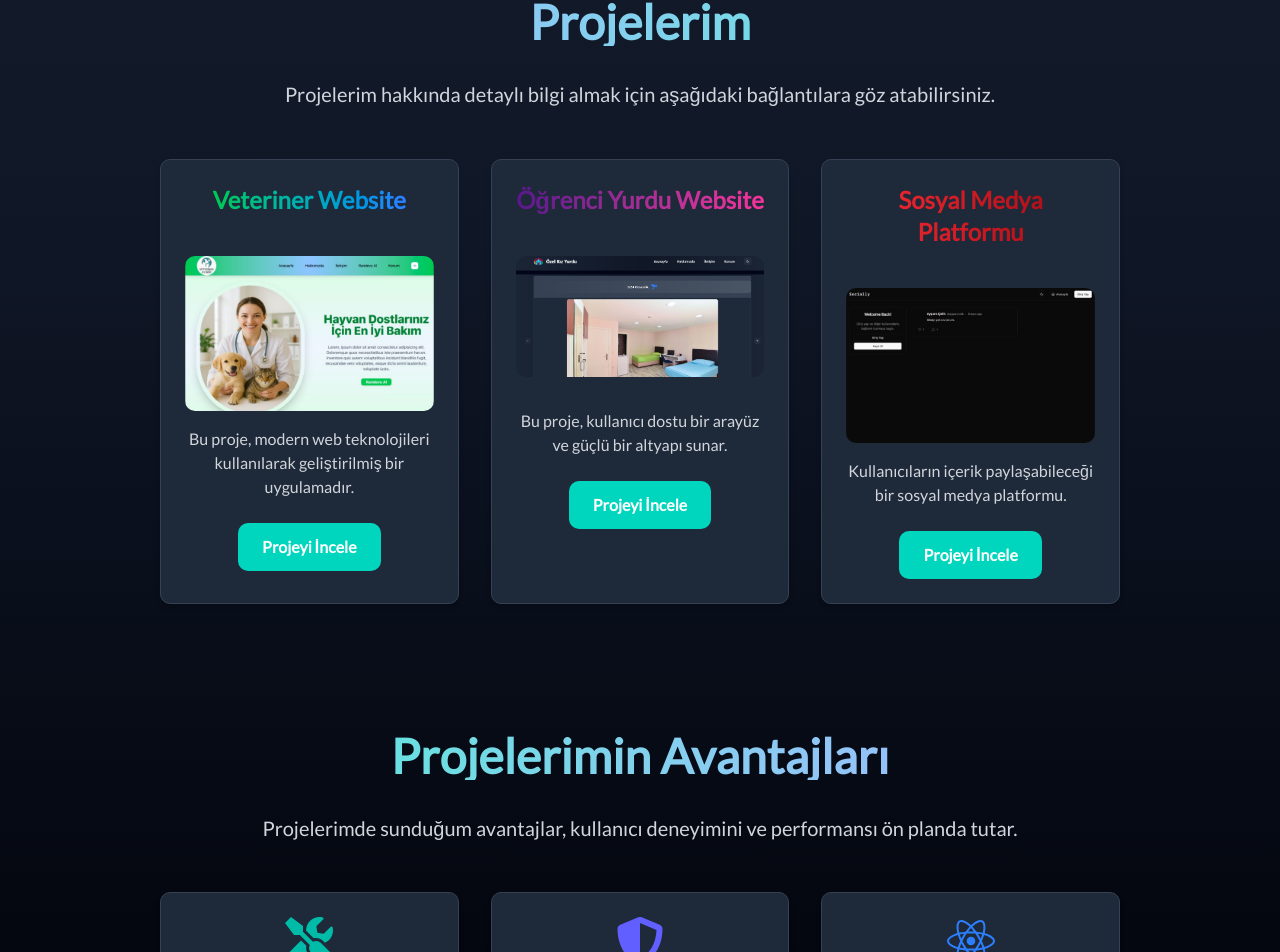
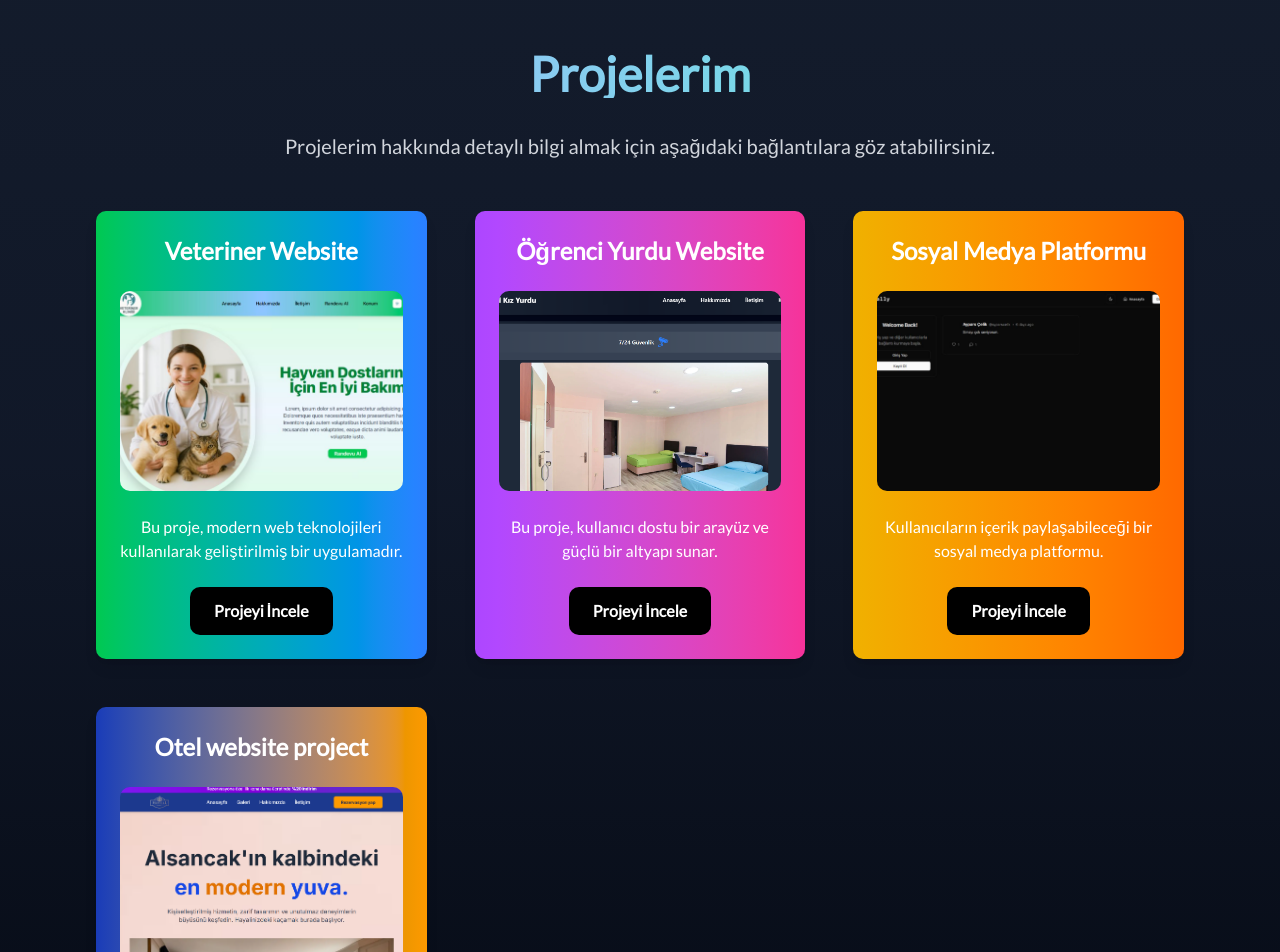
Before and after one commit to orhanaypars/portfolyo-website, a Next.js app: page / in a window 1280 px wide. Shown: the part 1838-2790 px from the top of the page. Built offline with nearby package versions, Linux system fonts and the light colour scheme.

Commit message:
Project 4 added.

```diff
--- a/app/page.tsx
+++ b/app/page.tsx
@@ -63,6 +63,33 @@ export default function Home() {
       });
     }
   };
+
+  const projects = [
+    {
+      title: 'Veteriner Website',
+      description: 'Bu proje, modern web teknolojileri kullanılarak geliştirilmiş bir uygulamadır.',
+      image: '/project-1.png',
+      link: 'https://vet-website-project.vercel.app/'
+    },
+    {
+      title: 'Öğrenci Yurdu Website',
+      description: 'Bu proje, kullanıcı dostu bir arayüz ve güçlü bir altyapı sunar.',
+      image: '/project-2.png',
+      link: 'https://dormitory-project-kappa.vercel.app/'
+    },
+    {
+      title: 'Sosyal Medya Platformu',
+      description: 'Kullanıcıların içerik paylaşabileceği bir sosyal medya platformu.',
+      image: '/project-3.png',
+      link: 'https://social-media-project-six.vercel.app/'
+    },
+    {
+      title: 'Otel website project',
+      description: 'Bu proje, modern web teknolojileri kullanılarak geliştirilmiş bir otel websitesidir.',
+      image: '/project4.png',
+      link: 'https://hotel-website-nu-seven.vercel.app/en'
+    }
+  ];
 
   return (
     <main className="min-h-screen bg-gradient-to-b from-gray-100 via-gray-200 to-gray-300 dark:from-gray-800 dark:via-gray-900 dark:to-black text-gray-900 dark:text-gray-100 overflow-x-hidden">
@@ -149,7 +176,7 @@ export default function Home() {
         </h2>
         <div className="grid grid-cols-2 sm:grid-cols-3 lg:grid-cols-4 gap-8">
           {/* React */}
-          <div className="group relative bg-gradient-to-r from-blue-500 to-teal-500 dark:from-blue-400 dark:to-teal-400 shadow-lg rounded-lg p-6 flex flex-col items-center transform transition duration-500 hover:scale-105">
+          <div className="group relative bg-gradient-to-r from-blue-500 to-teal-500 dark:from-blue-400 dark:to-teal-400 shadow-lg rounded-lg p-6 flex flex-col items-center transform transition duration-500 hover:scale-105 w-48 h-48">
             <FaReact className="text-5xl text-white group-hover:animate-spin" />
             <p className="mt-4 text-lg font-semibold text-white">React</p>
             <div className="absolute inset-0 bg-black bg-opacity-70 opacity-0 group-hover:opacity-100 transition duration-300 flex items-center justify-center rounded-lg">
@@ -251,94 +278,55 @@ export default function Home() {
       {/* Projects Section */}
       <section
   id="projects"
-        className="max-w-6xl mx-auto py-16 px-6 sm:px-12 lg:px-24 text-center"
+  className="max-w-7xl mx-auto py-16 px-6 sm:px-12 lg:px-24 text-center"
 >
   <h2 className="text-4xl sm:text-5xl font-bold text-transparent bg-clip-text bg-gradient-to-r from-indigo-500 to-teal-500 dark:from-indigo-300 dark:to-teal-300 mb-8">
     Projelerim
   </h2>
   <p className="text-lg sm:text-xl leading-relaxed text-gray-700 dark:text-gray-300 mb-12">
-          Projelerim hakkında detaylı bilgi almak için aşağıdaki bağlantılara
-          göz atabilirsiniz.
+    Projelerim hakkında detaylı bilgi almak için aşağıdaki bağlantılara göz atabilirsiniz.
   </p>
-        <div className="grid grid-cols-1 sm:grid-cols-2 lg:grid-cols-3 gap-8">
-          {/* Proje 1 */}
-          <div className="group bg-white dark:bg-gray-800 shadow-md rounded-lg p-6 border border-gray-200 dark:border-gray-700 flex flex-col items-center text-center transform transition duration-500 hover:scale-105 hover:shadow-2xl">
-            <h3 className="text-2xl font-bold text-transparent bg-clip-text bg-gradient-to-r from-green-500 to-blue-500 group-hover:from-teal-500 group-hover:to-indigo-500 transition duration-300 mb-10">
-              Veteriner Website
+  <div className="grid grid-cols-1 sm:grid-cols-2 lg:grid-cols-3 gap-12">
+    {projects.map((project, index) => {
+      const gradients = [
+        "from-green-500 to-blue-500",
+        "from-purple-500 to-pink-500",
+        "from-yellow-500 to-orange-500",
+        "from-blue-800 to-amber-500",
+      ];
+      const gradient = gradients[index % gradients.length];
+      return (
+        <div
+          key={index}
+          className={`group bg-gradient-to-r ${gradient} shadow-lg rounded-lg p-6 flex flex-col items-center text-center transform transition duration-500 hover:scale-105 hover:shadow-2xl`}
+        >
+          <h3 className="text-2xl font-bold text-white mb-6">
+            {project.title}
           </h3>
+          <div className="w-full h-[200px] mb-6 relative">
             <Image
-              src="/project-1.png"
-              alt="Proje 1 Görseli"
-              width={300}
-              height={200}
-              className="rounded-lg mb-4 object-cover group-hover:opacity-90 transition duration-300"
+              src={project.image}
+              alt={`${project.title} Görseli`}
+              fill
+              className="rounded-lg object-cover group-hover:opacity-90 transition duration-300"
             />
-            <p className="text-gray-700 dark:text-gray-300 mb-6 group-hover:text-gray-500 transition duration-300">
-              Bu proje, modern web teknolojileri kullanılarak geliştirilmiş bir
-              uygulamadır.
+          </div>
+          <p className="text-white mb-6 group-hover:opacity-80 transition duration-300">
+            {project.description}
           </p>
           <a
-              href="https://vet-website-project.vercel.app/"
+            href={project.link}
             target="_blank"
             rel="noopener noreferrer"
-              className="px-6 py-3 rounded-lg font-semibold text-white bg-teal-500 hover:bg-teal-600 dark:bg-teal-400 dark:hover:bg-teal-500 transition"
+            className="px-6 py-3 rounded-lg font-semibold text-white bg-black bg-opacity-50 hover:bg-opacity-70 transition"
           >
             Projeyi İncele
           </a>
         </div>
-
-          {/* Proje 2 */}
-          <div className="group bg-white dark:bg-gray-800 shadow-md rounded-lg p-6 border border-gray-200 dark:border-gray-700 flex flex-col items-center text-center transform transition duration-500 hover:scale-105 hover:shadow-2xl">
-            <h3 className="text-2xl font-bold text-transparent bg-clip-text bg-gradient-to-r from-purple-900 to-pink-500  mb-10 group-hover:from-teal-500 group-hover:to-indigo-500 transition duration-300">
-              Öğrenci Yurdu Website
-            </h3>
-            <Image
-              src="/project-2.png"
-              alt="Proje 2 Görseli"
-              width={300}
-              height={200}
-              className="rounded-lg mb-8 object-cover group-hover:opacity-90 transition duration-300"
-            />
-            <p className="text-gray-700 dark:text-gray-300 mb-6 group-hover:text-gray-500 transition duration-300">
-              Bu proje, kullanıcı dostu bir arayüz ve güçlü bir altyapı sunar.
-            </p>
-            <a
-              href="https://dormitory-project-kappa.vercel.app/"
-              target="_blank"
-              rel="noopener noreferrer"
-              className="px-6 py-3 rounded-lg font-semibold text-white bg-teal-500 hover:bg-teal-600 dark:bg-teal-400 dark:hover:bg-teal-500 transition"
-            >
-              Projeyi İncele
-            </a>
-          </div>
-
-          {/* Proje 3 */}
-          <div className="group bg-white dark:bg-gray-800 shadow-md rounded-lg p-6 border border-gray-200 dark:border-gray-700 flex flex-col items-center text-center transform transition duration-500 hover:scale-105 hover:shadow-2xl">
-            <h3 className="text-2xl font-bold text-transparent bg-clip-text bg-gradient-to-r from-red-500 to-red-800  mb-4 group-hover:from-teal-500 group-hover:to-indigo-500 transition duration-300 mb-10">
-              Sosyal Medya Platformu
-            </h3>
-            <Image
-              src="/project-3.png"
-              alt="Proje 3 Görseli"
-              width={300}
-              height={200}
-              className="rounded-lg mb-4 object-cover group-hover:opacity-90 transition duration-300"
-            />
-            <p className="text-gray-700 dark:text-gray-300 mb-6 group-hover:text-gray-500 transition duration-300">
-              Kullanıcıların içerik paylaşabileceği bir sosyal medya platformu.
-            </p>
-            <a
-              href="https://social-media-project-six.vercel.app/"
-              target="_blank"
-              rel="noopener noreferrer"
-              className="px-6 py-3 rounded-lg font-semibold text-white bg-teal-500 hover:bg-teal-600 dark:bg-teal-400 dark:hover:bg-teal-500 transition"
-            >
-              Projeyi İncele
-            </a>
-          </div>
+      );
+    })}
   </div>
 </section>
-
       {/* Projelerimin Avantajları */}
       <section
         id="advantages"
```
Also changed, not shown: public/project4.png (added). Lines whose indentation alone changed are shown as unchanged.
